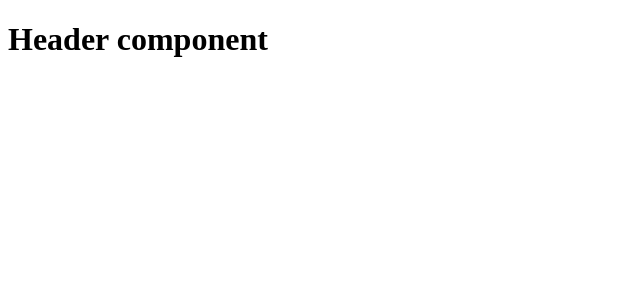
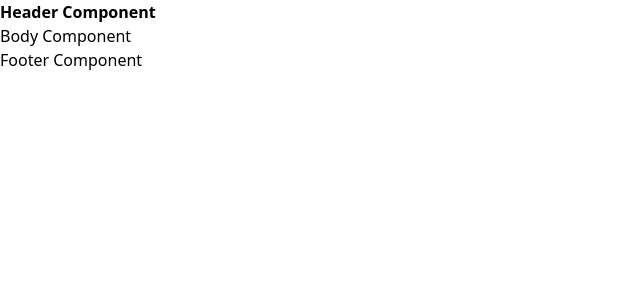
Before and after one commit to Adarsha-React/FoodOrderApp, a React (Vite) app: page / in a window 1280 px wide. Shown: the top 300 px of the page, without its empty margins (0-640 px from the left). Built offline with nearby package versions, Linux system fonts and the light colour scheme.

Commit message:
Installed Tailwind and Structured the project with functional components

```diff
--- a/App.js
+++ /dev/null
@@ -1,13 +0,0 @@
-import React from "react";
-import ReactDOM from "react-dom/client";
-
-const Header = () => {
-  return (
-    <div>
-      <h1>Header component</h1>
-    </div>
-  );
-};
-
-const root = ReactDOM.createRoot(document.getElementById("root"));
-root.render(<Header />);
--- /dev/null
+++ b/index.css
@@ -0,0 +1,3 @@
+@tailwind base;
+@tailwind components;
+@tailwind utilities;
--- a/index.html
+++ b/index.html
@@ -4,10 +4,11 @@
     <meta charset="UTF-8" />
     <meta http-equiv="X-UA-Compatible" content="IE=edge" />
     <meta name="viewport" content="width=device-width, initial-scale=1.0" />
-    <title>E-Commerce</title>
+    <title>FoodOrderApp</title>
+    <link href="index.css" rel="stylesheet" />
   </head>
   <body>
     <div id="root"></div>
-    <script type="module" src="App.js"></script>
+    <script type="module" src="./src/App.js"></script>
   </body>
 </html>
--- a/package.json
+++ b/package.json
@@ -22,6 +22,8 @@
   },
   "devDependencies": {
     "parcel": "^2.8.3",
-    "process": "^0.11.10"
+    "postcss": "^8.4.21",
+    "process": "^0.11.10",
+    "tailwindcss": "^3.3.0"
   }
 }
--- /dev/null
+++ b/src/App.js
@@ -0,0 +1,18 @@
+import React from "react";
+import ReactDOM from "react-dom/client";
+import Header from "./components/Header";
+import Footer from "./components/Footer";
+import Body from "./components/Body";
+
+const AppLayout = () => {
+  return (
+    <>
+      <Header />
+      <Body />
+      <Footer />
+    </>
+  );
+};
+
+const root = ReactDOM.createRoot(document.getElementById("root"));
+root.render(<AppLayout />);
--- /dev/null
+++ b/src/components/Body.js
@@ -0,0 +1,8 @@
+const Body = () => {
+  return (
+    <div>
+      <h3>Body Component</h3>
+    </div>
+  );
+};
+export default Body;
--- /dev/null
+++ b/src/components/Footer.js
@@ -0,0 +1,9 @@
+const Footer = () => {
+  return (
+    <div>
+      <h4>Footer Component</h4>
+    </div>
+  );
+};
+
+export default Footer;
--- /dev/null
+++ b/src/components/Header.js
@@ -0,0 +1,9 @@
+const Header = () => {
+  return (
+    <div>
+      <h1 className="font-bold">Header Component</h1>
+    </div>
+  );
+};
+
+export default Header;
--- /dev/null
+++ b/tailwind.config.js
@@ -0,0 +1,8 @@
+/** @type {import('tailwindcss').Config} */
+module.exports = {
+  content: ["./src/**/*.{html,js,ts,jsx,tsx}"],
+  theme: {
+    extend: {},
+  },
+  plugins: [],
+};
```
Also changed, not shown: .postcssrc (added), 2 other files (tests, documents, lock files or other folders).
